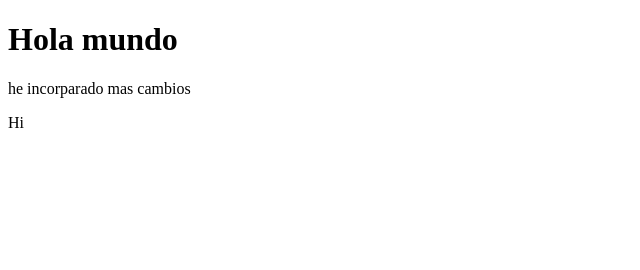
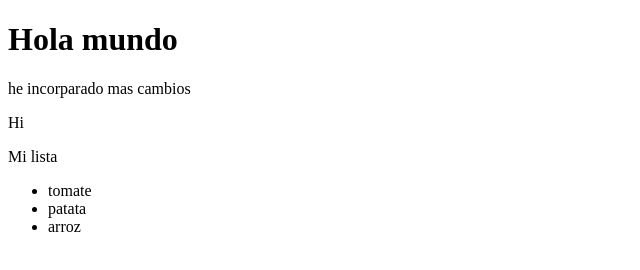
Before and after one commit to NoeGuaman/repaso, a plain HTML site: page index.html in a window 1280 px wide. Shown: the whole page, without its empty margins (0-640 px from the left). Drawn offline with Linux system fonts and the light colour scheme.

Commit message:
lista compra

```diff
--- a/index.html
+++ b/index.html
@@ -10,7 +10,12 @@
     <p>he incorparado mas cambios</p>
     <div>
       Hi
+      <p>Mi lista</p>
+      <ul>
+        <li>tomate</li>
+        <li>patata</li>
+        <li>arroz</li>
+      </ul>
     </div>
   </body>
-
 </html>
```
